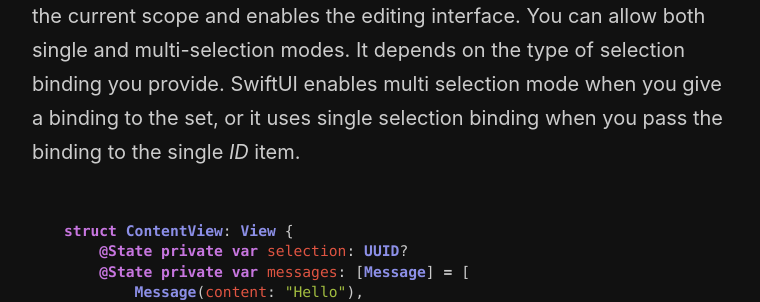
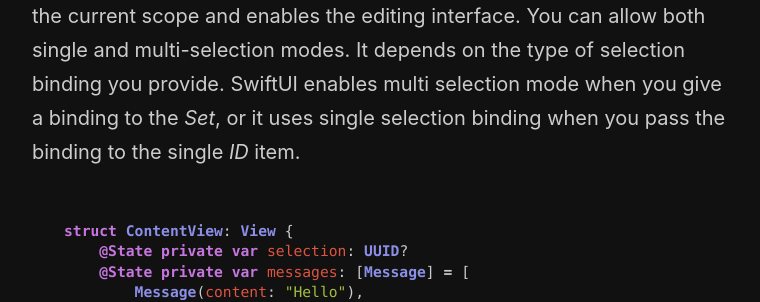
Before and after one commit to mecid/mecid.github.io, a Jekyll site: the page built from _posts/2021-06-16-mastering-list-in-swiftui.md, in a window 1280 px wide and 900 px high, scrolled down 5781 px. Shown: the part 290-592 px from the top of the window, without its empty margins (258-1018 px from the left). Built offline with Jekyll 4.4.1, drawn with Linux system fonts in a browser that asks for light colours; some of the changed text lies outside the part shown.

Commit message:
Small improvements in selection section of mastering list post

````diff
--- a/_posts/2021-06-16-mastering-list-in-swiftui.md
+++ b/_posts/2021-06-16-mastering-list-in-swiftui.md
@@ -155,7 +155,7 @@ struct ContentView: View {
 
 ![list](/public/list4.png)
 
-We add the edit button in the toolbar. Edit button toggles the edit mode for the current scope and enables the editing interface. You can allow both single and multi-selection modes. It depends on the type of selection binding you provide. SwiftUI enables multi selection mode when you give a binding to the set, or it uses single selection binding when you pass the binding to the single *ID* item.
+We add the edit button in the toolbar. Edit button toggles the edit mode for the current scope and enables the editing interface. You can allow both single and multi-selection modes. It depends on the type of selection binding you provide. SwiftUI enables multi selection mode when you give a binding to the *Set*, or it uses single selection binding when you pass the binding to the single *ID* item.
 
 ```swift
 struct ContentView: View {
````
